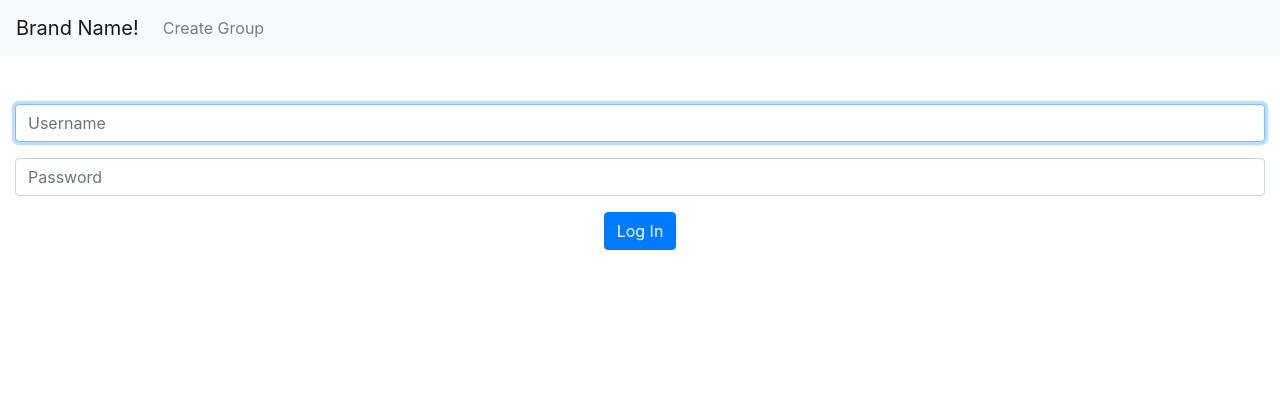
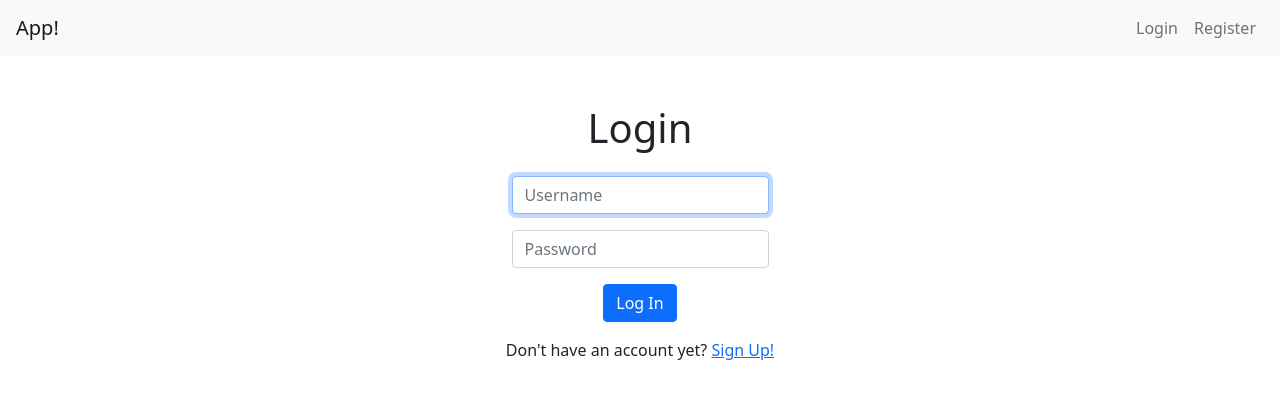
Before and after one commit to MikkelTeller/ShareX, a Flask app: page /login in a window 1280 px wide. Shown: the top 399 px of the page. Run offline with Flask 2, Linux system fonts and the light colour scheme; some libraries are stand-ins or nearby versions.

Commit message:
The webapp now allows users to sign up, login and logout.

```diff
--- a/app.py
+++ b/app.py
@@ -1,5 +1,6 @@
 from flask import Flask, render_template, redirect, session, request
-from helpers import validate_login
+from helpers import get_db_connection, validate_login, validate_registration, add_user
+from werkzeug.security import check_password_hash, generate_password_hash
 
 app = Flask(__name__)
 app.secret_key = "htg924gt479ghau9w4q7tght4a9uqgthf"
@@ -8,20 +9,60 @@
 def index():
     if session.get("user_id") == None:
         return redirect("/login")
-    return render_template("views/index.html")
+    return render_template("views/index.html", session=session)
 
 @app.route("/login", methods = ["GET", "POST"])
 def login():
     if request.method == "GET":
         return render_template("views/login.html")
+
     if request.method == "POST":
+
         username = request.form.get("username")
         password = request.form.get("password")
+
         if validate_login(username, password)[0]:
             session["user_id"] = validate_login(username, password)[1]
             return redirect("/")
+
         else:
-            return render_template("views/error.html", error_message="Username or password was incorrect"), 400
+            error_message = validate_login(username, password)[1]
+            return render_template("views/error.html", error_message=error_message), 400
+
+@app.route("/register", methods = ["GET", "POST"])
+def register():
+    if request.method == "GET":
+        return render_template("views/register.html")
+
+    if request.method == "POST":
+
+        username = request.form.get("username")
+        password = request.form.get("password")
+        confirm_password = request.form.get("confirm_password")
+
+        if validate_registration(username, password, confirm_password)[0]:
+            # Add new user to the database
+            add_user(username, password)
+
+            # Automatically log the user in
+            conn = get_db_connection()
+            user = conn.execute("SELECT * FROM users WHERE username = ?", [username]).fetchall()
+            conn.close()
+
+            session["user_id"] = user[0]["user_id"]
+
+            return redirect("/")
+
+        else:
+            error_message = validate_registration(username, password, confirm_password)[1]
+            print("sergo")
+            return render_template("views/error.html", error_message=error_message), 400
+
+@app.route("/logout")
+def logout():
+    session["user_id"] = None
+    return redirect("/login")
+
 
 if __name__ == "__main__":
     app.run(debug=True)
--- a/templates/layout.html
+++ b/templates/layout.html
@@ -2,23 +2,39 @@
 <html lang="en">
 <head>
     <meta charset="UTF-8">
-    <meta http-equiv="X-UA-Compatible" content="IE=edge">
-    <meta name="viewport" content="width=device-width, initial-scale=1.0">
+    <meta name="viewport" content="width=device-width, initial-scale=1">
     <title>{% block title %}{% endblock %}</title>
 
-    <link rel="stylesheet" href="https://cdn.jsdelivr.net/npm/bootstrap@4.0.0/dist/css/bootstrap.min.css" integrity="sha384-Gn5384xqQ1aoWXA+058RXPxPg6fy4IWvTNh0E263XmFcJlSAwiGgFAW/dAiS6JXm" crossorigin="anonymous">
-
+    <link crossorigin="anonymous" href="https://cdn.jsdelivr.net/npm/bootstrap@5.1.3/dist/css/bootstrap.min.css" integrity="sha384-1BmE4kWBq78iYhFldvKuhfTAU6auU8tT94WrHftjDbrCEXSU1oBoqyl2QvZ6jIW3" rel="stylesheet">
+    <script crossorigin="anonymous" src="https://cdn.jsdelivr.net/npm/bootstrap@5.1.3/dist/js/bootstrap.bundle.min.js" integrity="sha384-ka7Sk0Gln4gmtz2MlQnikT1wXgYsOg+OMhuP+IlRH9sENBO0LRn5q+8nbTov4+1p"></script>
 
 </head>
 <body>
-    <nav class="navbar navbar-expand-lg navbar-light bg-light">
-      <a class="navbar-brand" href="#">Brand Name!</a>
+
+    <nav class="navbar navbar-expand-lg navbar-light bg-light ps-3 pe-3">
+      <a class="navbar-brand" href="/">App!</a>
       <div class="collapse navbar-collapse" id="navbarNav">
-        <ul class="navbar-nav">
-          <li class="nav-item ms-auto">
-            <a class="nav-link" href="#">Create Group</a>
-          </li>
-        </ul>
+        {% if session.get("user_id") == None %}
+          <ul class="navbar-nav ms-auto">
+            <li class="nav-item">
+              <a class="nav-link" href="/login">Login</a>
+            </li>
+            <li class="nav-item">
+              <a class="nav-link" href="/register">Register</a>
+            </li>
+          </ul>
+        {% else %}
+          <ul class="navbar-nav me-auto">
+            <li class="nav-item">
+              <a class="nav-link" href="#">Create Group</a>
+            </li>
+          </ul>
+          <ul class="navbar-nav ms-auto">
+            <li class="nav-item">
+              <a class="nav-link" href="/logout">Logout</a>
+            </li>
+          </ul>
+        {% endif %}
       </div>
     </nav>
 
@@ -26,8 +42,5 @@
       {% block main %}{% endblock %}
     </main>
 
-  <script src="https://code.jquery.com/jquery-3.2.1.slim.min.js" integrity="sha384-KJ3o2DKtIkvYIK3UENzmM7KCkRr/rE9/Qpg6aAZGJwFDMVNA/GpGFF93hXpG5KkN" crossorigin="anonymous"></script>
-  <script src="https://cdn.jsdelivr.net/npm/popper.js@1.12.9/dist/umd/popper.min.js" integrity="sha384-ApNbgh9B+Y1QKtv3Rn7W3mgPxhU9K/ScQsAP7hUibX39j7fakFPskvXusvfa0b4Q" crossorigin="anonymous"></script>
-  <script src="https://cdn.jsdelivr.net/npm/bootstrap@4.0.0/dist/js/bootstrap.min.js" integrity="sha384-JZR6Spejh4U02d8jOt6vLEHfe/JQGiRRSQQxSfFWpi1MquVdAyjUar5+76PVCmYl" crossorigin="anonymous"></script>
 </body>
 </html>
--- a/templates/views/index.html
+++ b/templates/views/index.html
@@ -7,5 +7,6 @@
 
 <h1>Det er en test</h1>
 <p>Det er en paragraf</p>
+<p><a href="/login">Link til login</a></p>
 
 {% endblock %}
--- a/templates/views/login.html
+++ b/templates/views/login.html
@@ -2,9 +2,8 @@
 
 {% block title %}Login{% endblock %}
 
-
 {% block main %}
-
+    <h1 class="pb-3">Login</h1>
     <form action="/login" method="post">
         <div class="mb-3">
             <input autocomplete="off" autofocus class="form-control mx-auto w-auto" id="username" name="username" placeholder="Username" type="text">
@@ -12,7 +11,8 @@
         <div class="mb-3">
             <input class="form-control mx-auto w-auto" id="password" name="password" placeholder="Password" type="password">
         </div>
-        <button class="btn btn-primary" type="submit">Log In</button>
+        <button class="btn btn-primary mb-3" type="submit">Log In</button>
+        <p>Don't have an account yet? <a href="/register">Sign Up!</a></p>
     </form>
 
 {% endblock %}
```
Also changed, not shown: database/app.db, 1 other file.
